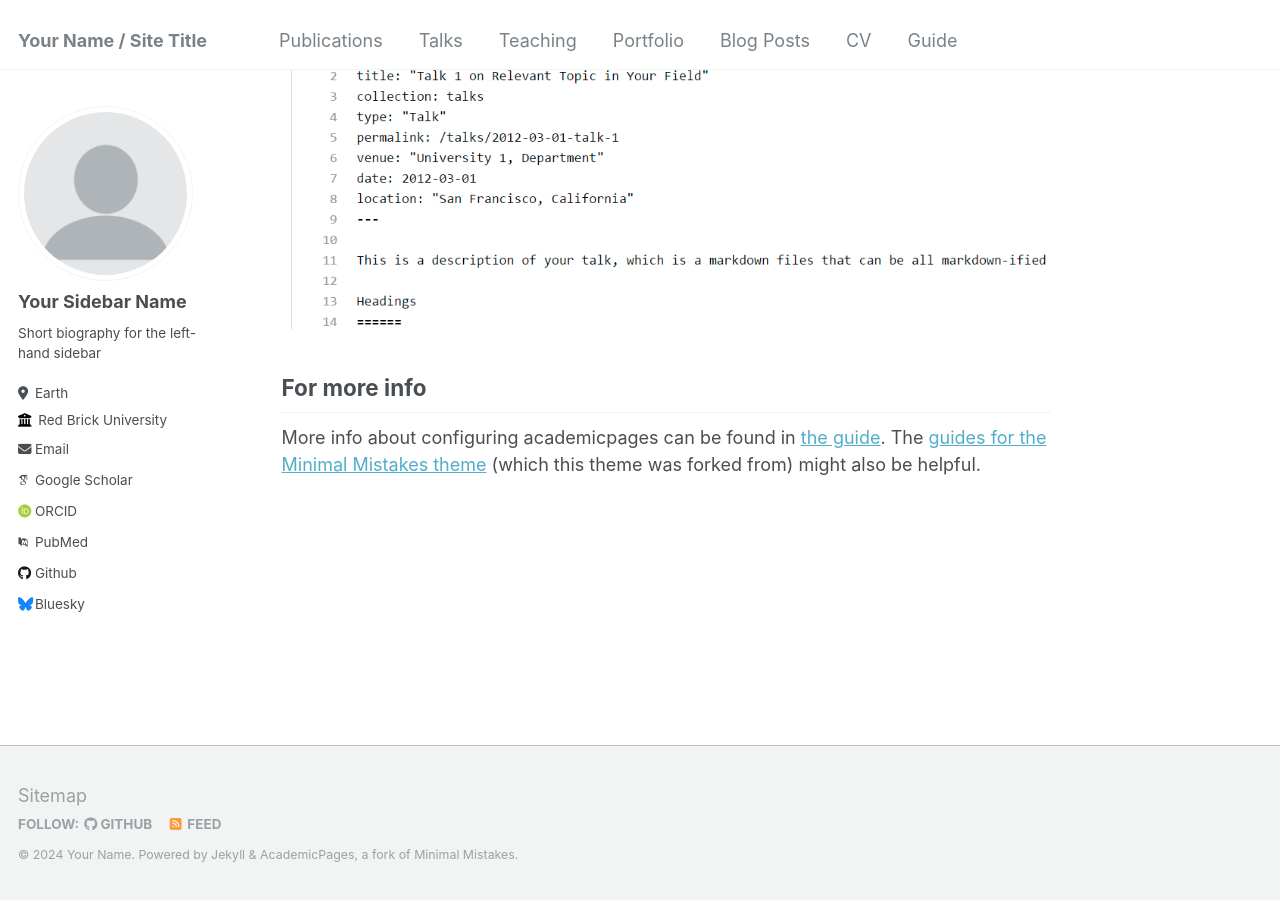
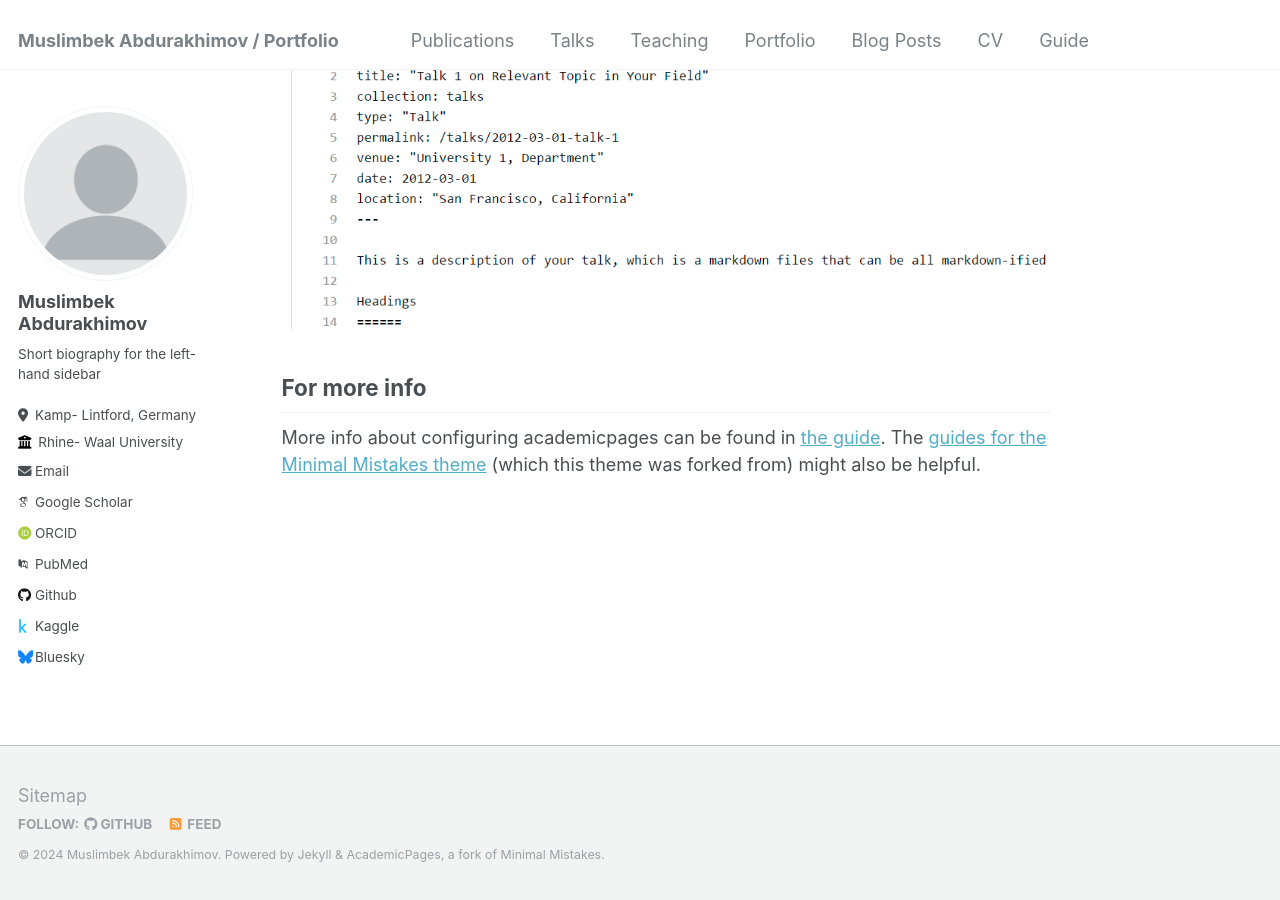
Before and after one commit to MrSimple07/MrSimple07.github.io, a Jekyll site: the page built from _pages/about.md, in a window 1280 px wide and 900 px high, scrolled down 2660 px. Built offline with Jekyll 4.4.1, drawn with Linux system fonts in a browser that asks for light colours; some web fonts are replaced.

Commit message:
Update _config.yml

```diff
--- a/_config.yml
+++ b/_config.yml
@@ -8,11 +8,11 @@
 
 # Basic Site Settings
 locale                   : "en-US"
-title                    : "Your Name / Site Title"
+title                    : "Muslimbek Abdurakhimov / Portfolio"
 title_separator          : "-"
-name                     : &name "Your Name"
+name                     : &name "Muslimbek Abdurakhimov"
 description              : &description "personal description"
-url                      : https://academicpages.github.io # the base hostname & protocol for your site e.g. "https://mmistakes.github.io"
+url                      : https://github.com/MrSimple07 # the base hostname & protocol for your site e.g. "https://mmistakes.github.io"
 baseurl                  : "" # the subpath of your site, e.g. "/blog"
 repository               : "academicpages/academicpages.github.io"
 
@@ -22,13 +22,13 @@ repository               : "academicpages/academicpages.github.io"
 author:
   # Biographic information
   avatar           : "profile.png"
-  name             : "Your Sidebar Name"
+  name             : "Muslimbek Abdurakhimov"
   pronouns         : # example: "she/her"
   bio              : "Short biography for the left-hand sidebar"
-  location         : "Earth"
-  employer         : "Red Brick University"
+  location         : "Kamp- Lintford, Germany"
+  employer         : "Rhine- Waal University"
   uri              : # URL
-  email            : "none@example.org"
+  email            : "abdurahimov.muslimbek@gmail.com"
 
   # Academic websites
   arxiv            : # URL - Update with the correct link to your profile
@@ -42,8 +42,8 @@ author:
   bitbucket        : # Username - Update with your username on the site
   codepen          : # Username
   dribbble         : # Username
-  github           : "academicpages"
-  kaggle           : # Username
+  github           : "https://github.com/MrSimple07/"
+  kaggle           : 'https://www.kaggle.com/mrsimple07'
   stackoverflow    : # User number or user number and name (i.e., use "1" or "1/jeff-atwood")
 
   # Social media
```
